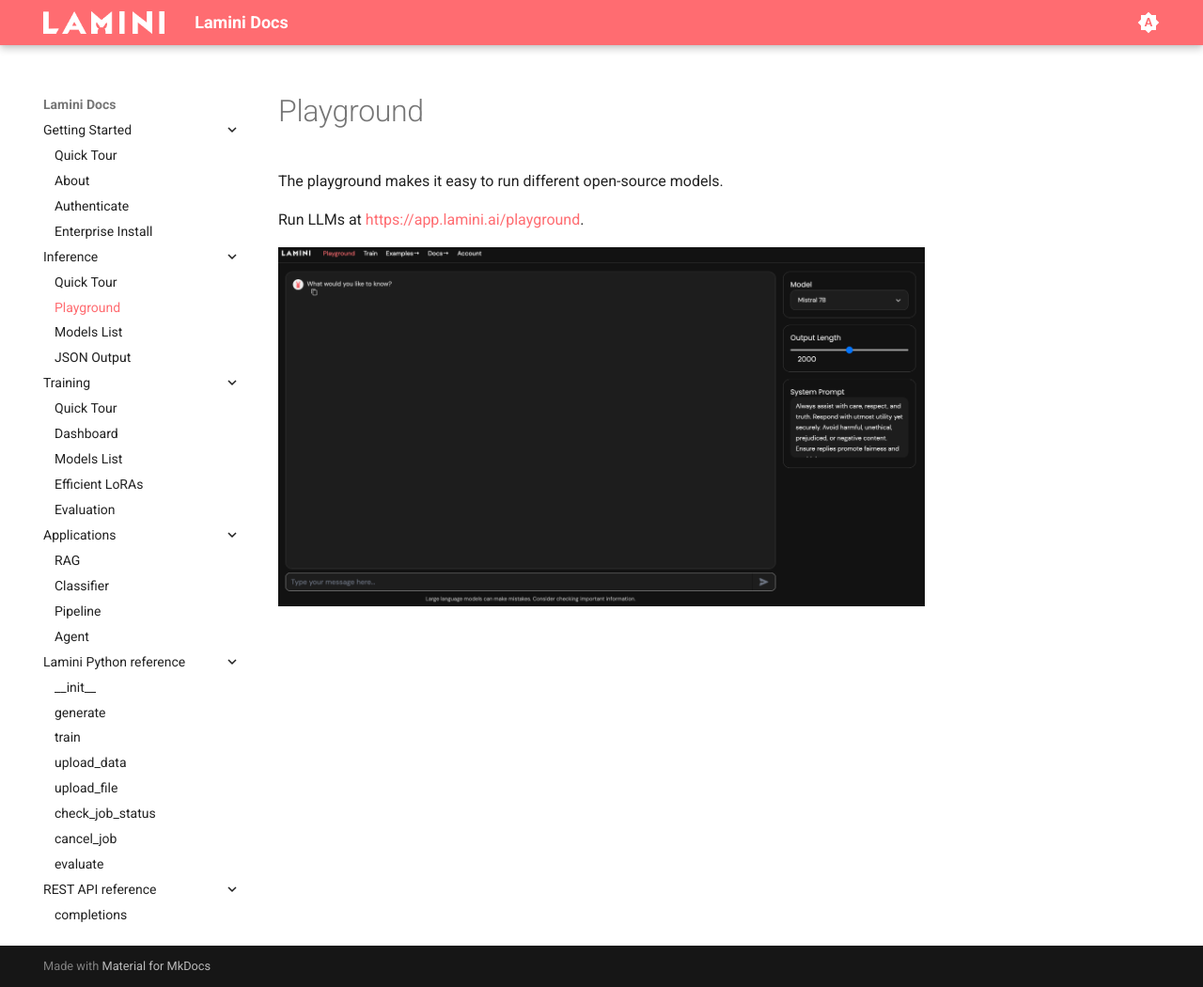
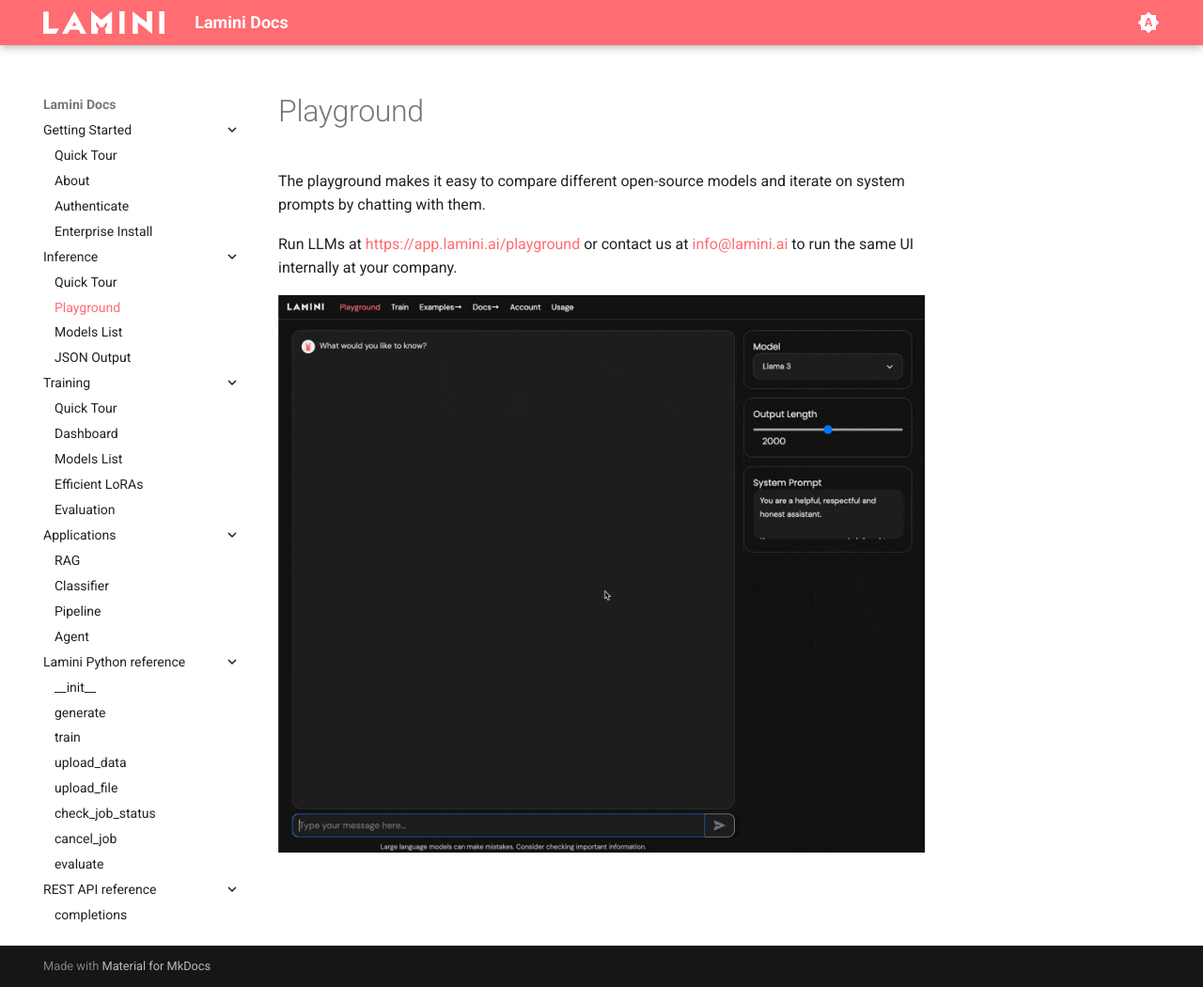
Before and after one commit to lamini-ai/lamini-ai.github.io, an MkDocs documentation site: the page built from docs/inference/playground.md, in a window 1280 px wide and 1050 px high. Shown: the whole window at 94% size. Built offline with MkDocs 1.6.1 and Material for MkDocs 9.7.7, drawn with Linux system fonts in a browser that asks for light colours.

Commit message:
feat: update playground

```diff
--- a/docs/inference/playground.md
+++ b/docs/inference/playground.md
@@ -1,10 +1,9 @@
 # Playground
 
-The playground makes it easy to run different open-source models.
+The playground makes it easy to compare different open-source models and iterate on system prompts by chatting with them.
 
-Run LLMs at [https://app.lamini.ai/playground](https://app.lamini.ai/playground).
+Run LLMs at [https://app.lamini.ai/playground](https://app.lamini.ai/playground) or contact us at [info@lamini.ai](mailto:info@lamini.ai) to run the same UI internally at your company.
 
-<!-- TODO: Add GIF of Playground -->
-![Llama Playground](/assets/playground.png)
+![Lamini Playground](/assets/playground.gif)
 
 <br><br>
```
Also changed, not shown: docs/assets/playground.gif (added), docs/assets/playground.png (deleted).
